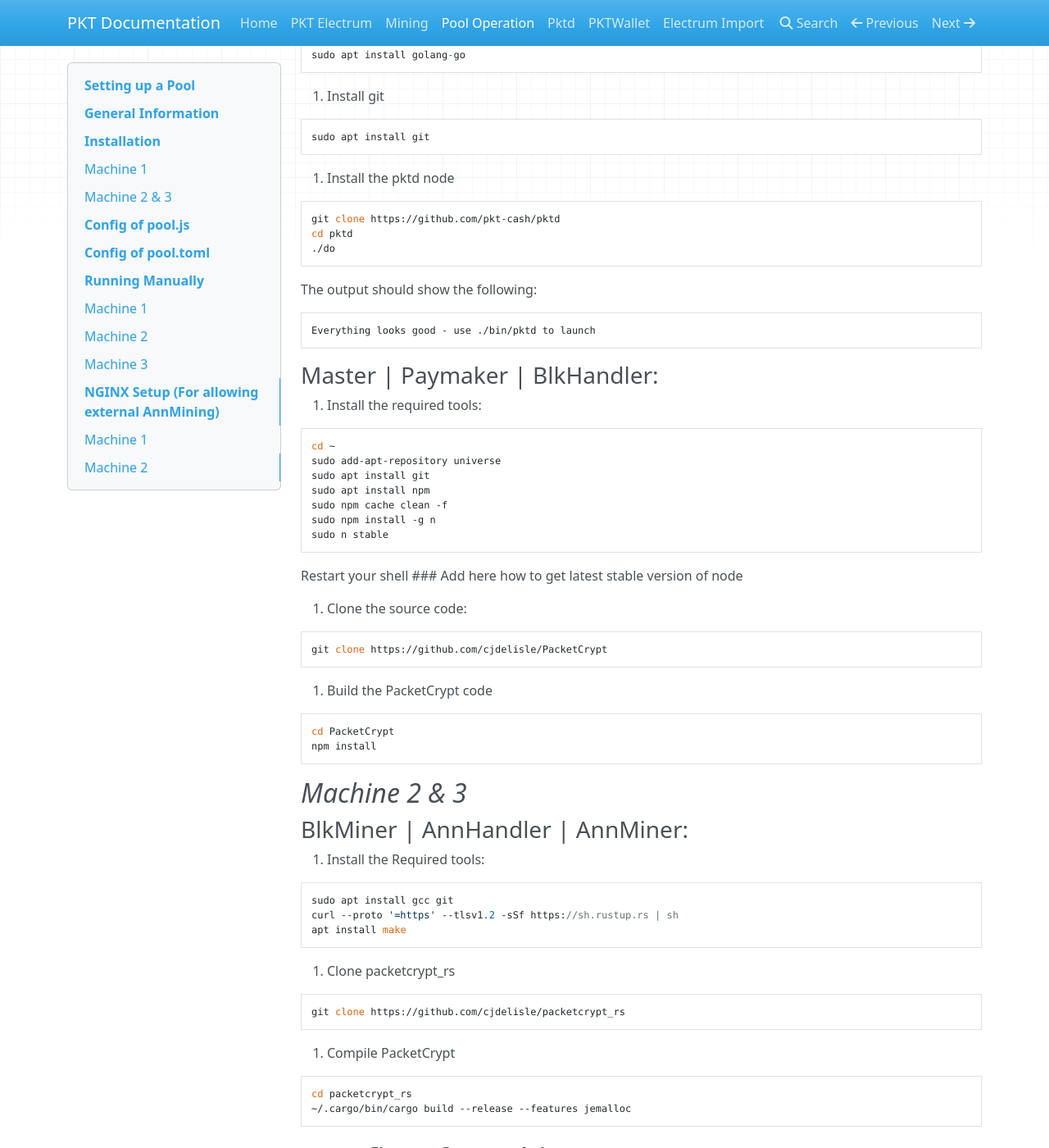
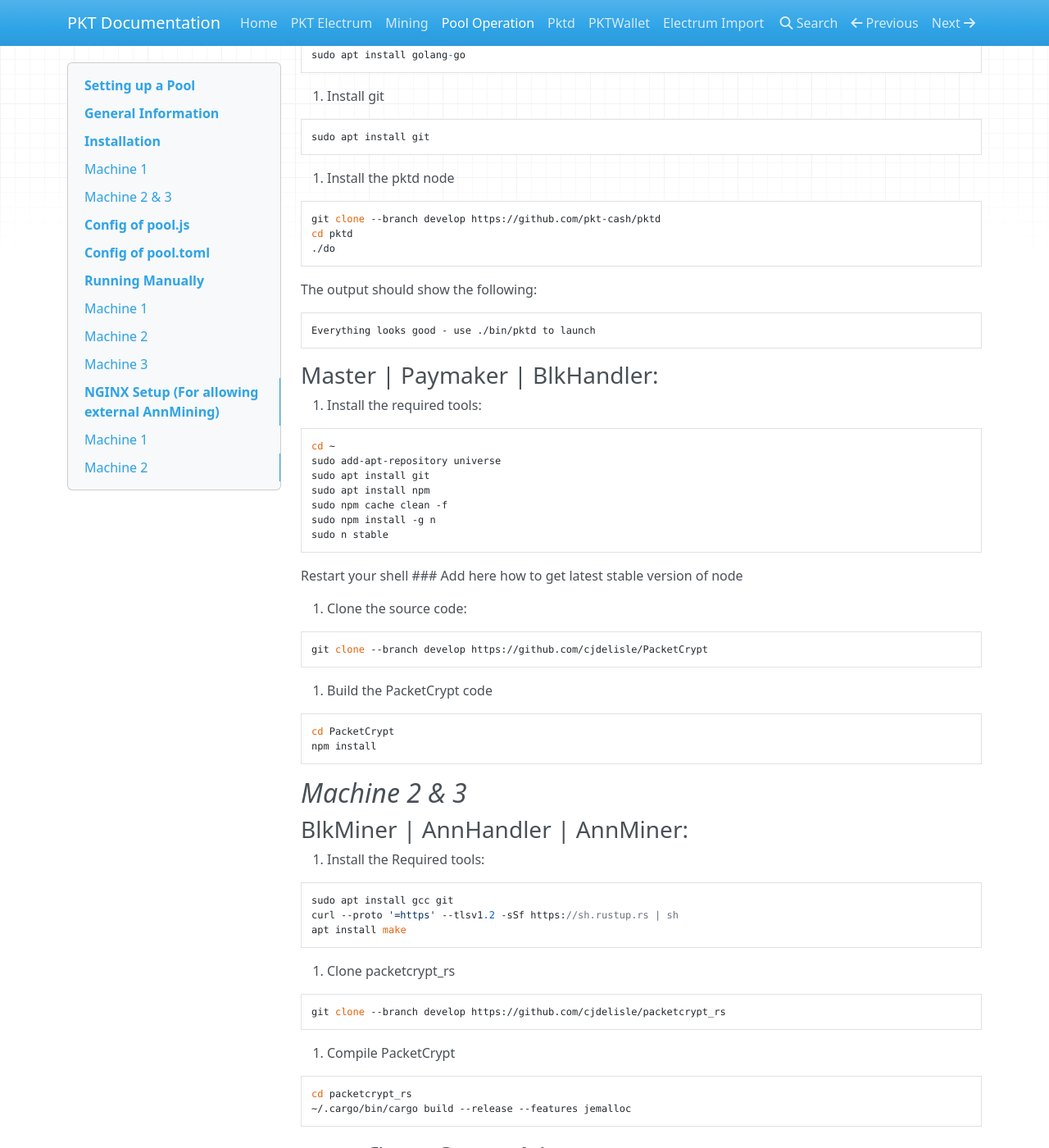
Before and after one commit to pkt-cash/pkt-docs, an MkDocs documentation site: the page built from docs/mining/pool_setup_guide.md, in a window 1280 px wide and 1400 px high, scrolled down 1634 px. Shown: the whole window at 82% size. Built offline with MkDocs 1.6.1, drawn with Linux system fonts in a browser that asks for light colours; nearby versions of some CDN libraries.

Commit message:
Update pool_setup_guide.md
Updated clones to use develop branch.

````diff
--- a/docs/mining/pool_setup_guide.md
+++ b/docs/mining/pool_setup_guide.md
@@ -63,7 +63,7 @@
 ```
 3. Install the pktd node
 ```
-git clone https://github.com/pkt-cash/pktd
+git clone --branch develop https://github.com/pkt-cash/pktd
 cd pktd
 ./do
 ```
@@ -88,7 +88,7 @@
 
 2. Clone the source code:
 ```
-git clone https://github.com/cjdelisle/PacketCrypt
+git clone --branch develop https://github.com/cjdelisle/PacketCrypt
 ```
 3. Build the PacketCrypt code
 ```
@@ -108,7 +108,7 @@
 ```
 2. Clone packetcrypt_rs
 ```
-git clone https://github.com/cjdelisle/packetcrypt_rs
+git clone --branch develop https://github.com/cjdelisle/packetcrypt_rs
 ```
 3. Compile PacketCrypt
 ```
````
